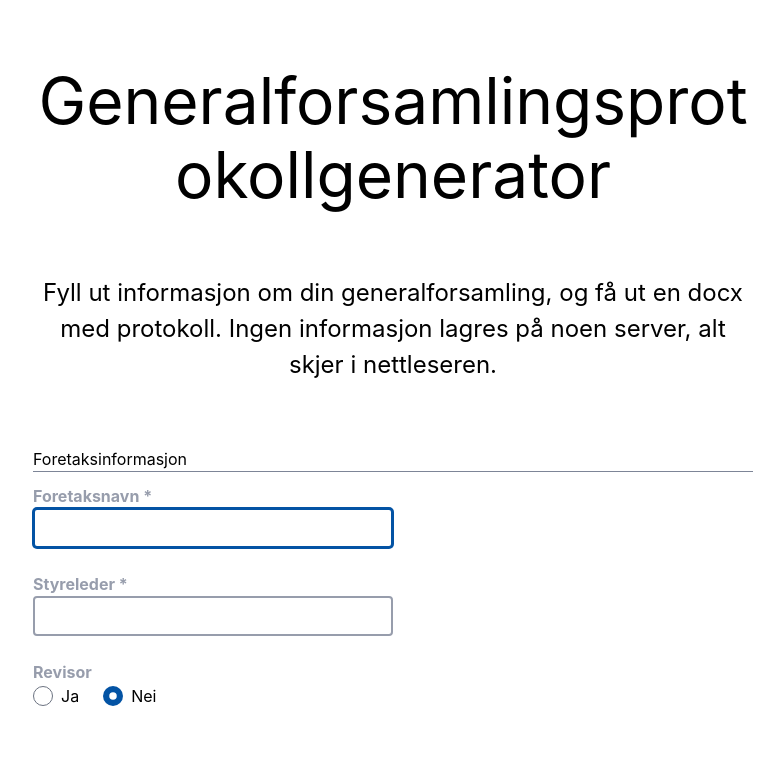
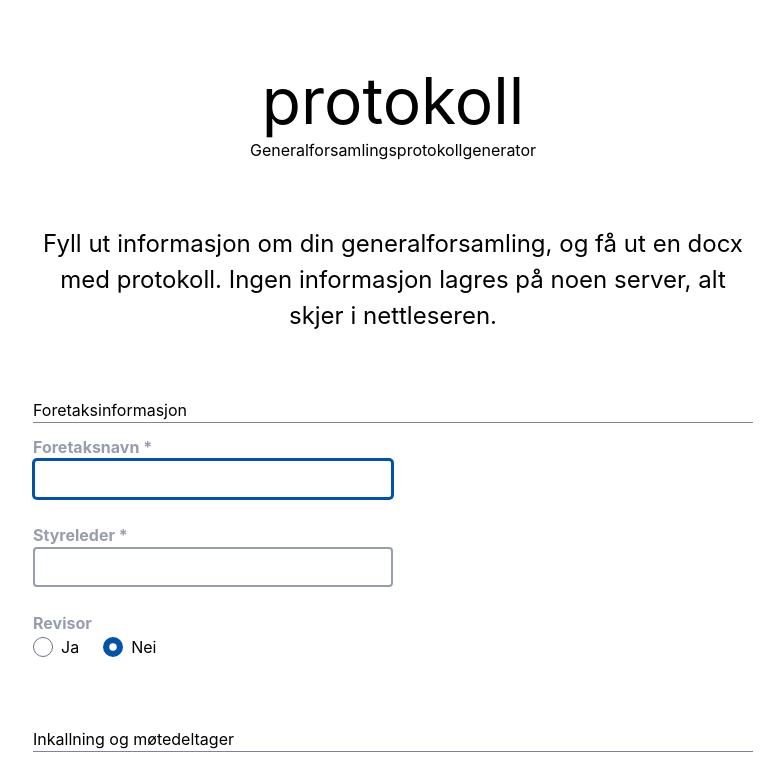
Before and after one commit to jakoblind/protokoll, a Next.js app: page / in a window 1280 px wide. Shown: the top 767 px of the page, without its empty margins (247-1031 px from the left). Built offline with nearby package versions, Linux system fonts and the light colour scheme.

Commit message:
change the title instead

```diff
--- a/pages/index.js
+++ b/pages/index.js
@@ -18,8 +18,8 @@ export default function Home() {
       </Head>
 
       <main className={styles.main}>
-        <h1 className={styles.title}>Generalforsamlingsprotokollgenerator</h1>
-
+        <h1 className={styles.title}>protokoll</h1>
+        <h2>Generalforsamlingsprotokollgenerator</h2>
         <p className={styles.description}>
           Fyll ut informasjon om din generalforsamling, og få ut en docx med
           protokoll. Ingen informasjon lagres på noen server, alt skjer i
--- a/styles/Home.module.css
+++ b/styles/Home.module.css
@@ -42,7 +42,6 @@
 }
 
 .title {
-  overflow-wrap: anywhere;
   margin: 0;
   line-height: 1.15;
   font-size: 4rem;
```
